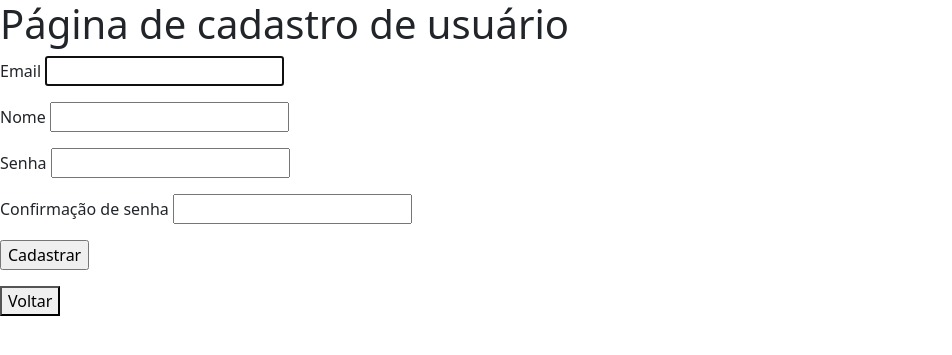
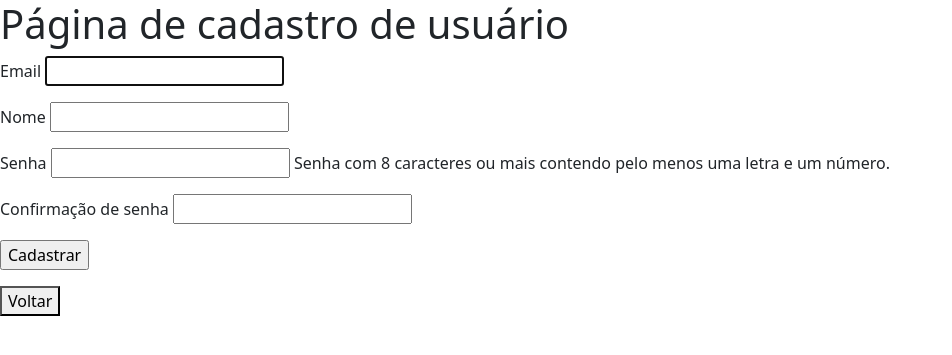
Before and after one commit to ChenGit55/supersolution, a Django app: page /accounts/signup/ in a window 1280 px wide. Shown: the top 355 px of the page, without its empty margins (0-952 px from the left). Run offline with Django 3.2, Linux system fonts and the light colour scheme.

Commit message:
texto de ajuda adicionado ao campo de senha

```diff
--- a/apps/accounts/forms.py
+++ b/apps/accounts/forms.py
@@ -3,7 +3,7 @@ from .models import CustomUser
 from django import forms
 
 class CustomUserCreationForm(UserCreationForm):
-    password1 = forms.CharField(label='Senha', widget=forms.PasswordInput)
+    password1 = forms.CharField(label='Senha', widget=forms.PasswordInput, help_text='Senha de no mínimo 8 caracteres contendo ao menos uma letra e um número!')
     password2 = forms.CharField(label='Confirmação de senha', widget=forms.PasswordInput)
     is_staff = forms.BooleanField(label='Staff', required=False)
 
@@ -12,6 +12,10 @@ class CustomUserCreationForm(UserCreationForm):
         model = CustomUser
         fields = ('username', 'email', 'is_staff')
 
+    def __init__(self, *args, **kwargs):
+        super().__init__(*args, **kwargs)
+        self.fields['password1'].help_text = "Senha com 8 caracteres ou mais contendo pelo menos uma letra e um número."
+
 class CustomUserChangeForm(UserChangeForm):
 
     class Meta:
--- a/templates/accounts/signup.html
+++ b/templates/accounts/signup.html
@@ -8,7 +8,7 @@
 <form action="." method="post">{% csrf_token %}
     <p>{{ form.email.label }} {{ form.email }}</p>
     <p>{{ form.username.label }} {{ form.username }}</p>
-    <p>{{ form.password1.label }} {{ form.password1 }}</p>
+    <p>{{ form.password1.label }} {{ form.password1 }} {{ form.password1.help_text }}</p>
     <p>{{ form.password2.label }} {{ form.password2 }}</p>
     <p><input type="submit" value="Cadastrar"></p>
 </form>
```
